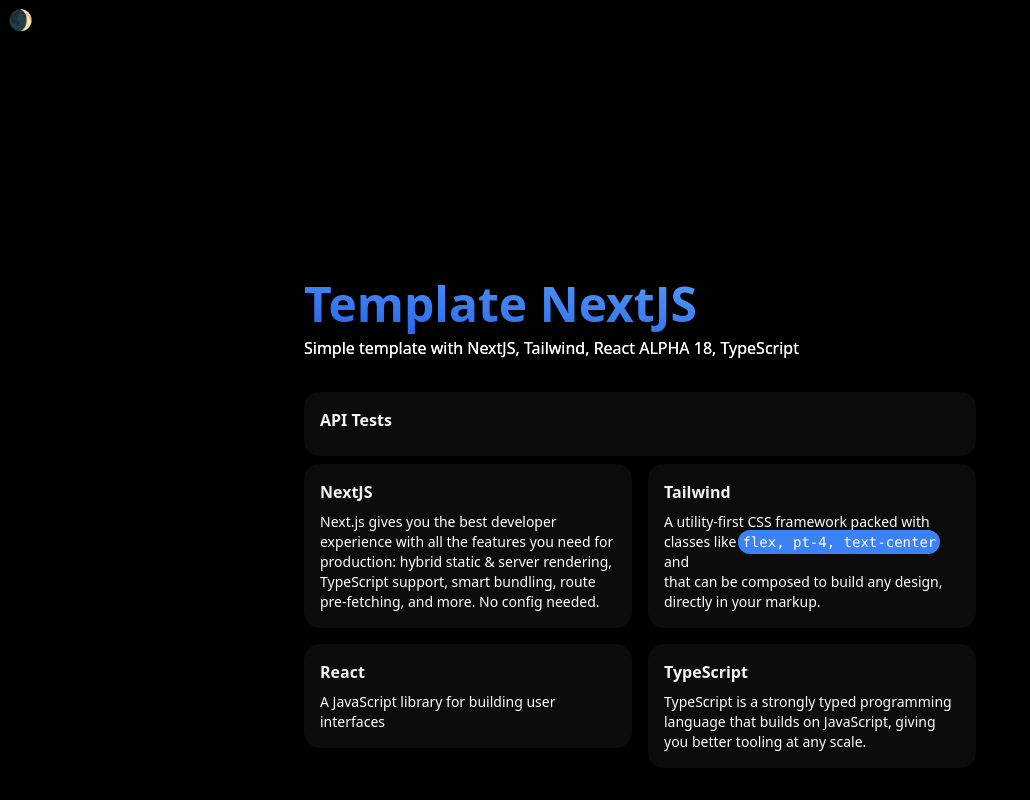
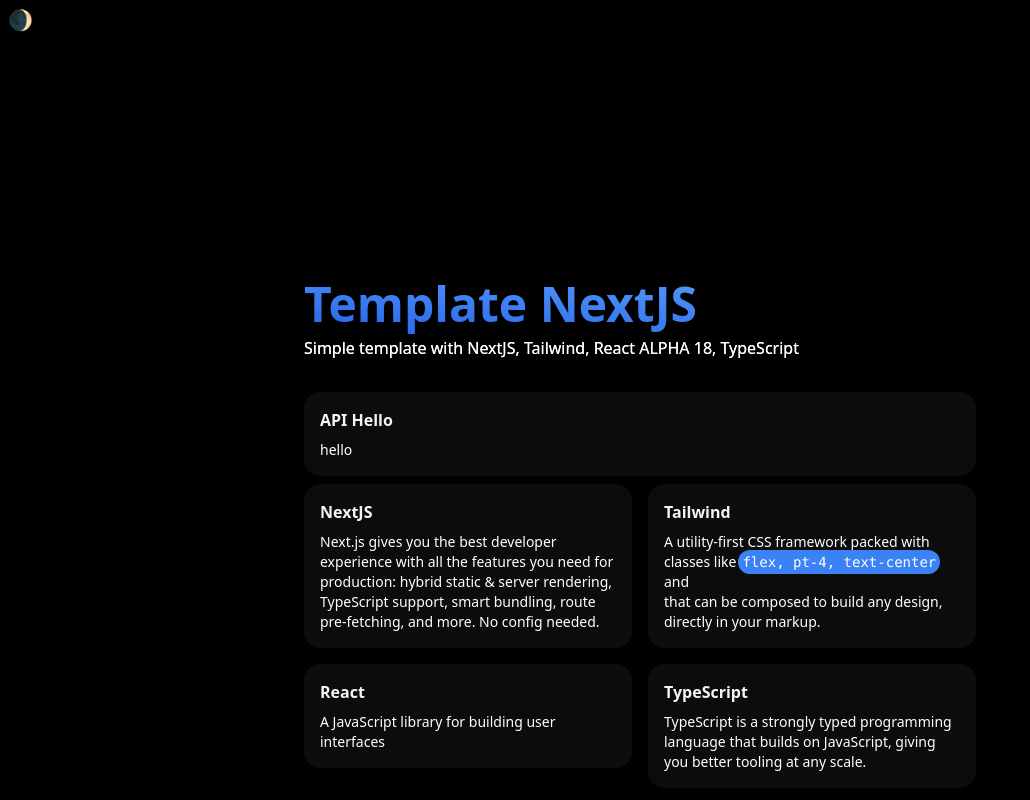
Before and after one commit to amineohn/next-template, a Next.js app: page / in a window 1280 px wide. Shown: the top 800 px of the page, without its empty margins (0-1030 px from the left). Built offline with nearby package versions, Linux system fonts and the light colour scheme.

Commit message:
add types for example, working properly api calls with swr.

```diff
--- /dev/null
+++ b/libs/fetcher.ts
@@ -0,0 +1,7 @@
+export default async function fetcher<JSON = any>(
+  input: RequestInfo,
+  init?: RequestInit
+): Promise<JSON> {
+  const res = await fetch(input, init);
+  return res.json();
+}
--- /dev/null
+++ b/libs/types.ts
@@ -0,0 +1,3 @@
+export type Example = {
+  name: string;
+};
--- a/pages/_app.tsx
+++ b/pages/_app.tsx
@@ -3,7 +3,7 @@
 import ReactDOM from "react-dom";
 import React from "react";
 import { ThemeProvider } from "next-themes";
-import ToggleTheme from "../components/toggleTheme";
+import ToggleTheme from "../components/ToggleTheme";
 
 function MyApp({ Component, pageProps }: AppProps) {
   if (typeof window !== "undefined") {
--- a/pages/api/example.ts
+++ b/pages/api/example.ts
@@ -10,5 +10,5 @@
   res: NextApiResponse<Data>,
   han: NextApiHandler<NextApiHandler>
 ) {
-  res.status(200).json({ name: "hello motherfucker" });
+  res.status(200).json({ name: "hello" });
 }
--- a/pages/index.tsx
+++ b/pages/index.tsx
@@ -1,9 +1,12 @@
 import type { NextPage } from "next";
 import React from "react";
 import useSWR from "swr";
+import fetcher from "../libs/fetcher";
+import { Example } from "../libs/types";
 
 const Home: NextPage = () => {
-  const { data } = useSWR(`/api/example`);
+  const { data } = useSWR<Example>(`/api/example`, fetcher);
+
   return (
     <>
       <div className="flex flex-col justify-center px-8 my-60 overflow-hidden">
@@ -20,9 +23,39 @@
             </div>
             <div className="w-full overflow-hidden metric-card max-w-72 bg-gray-100 dark:bg-gray-900 bg-opacity-50 dark:bg-opacity-50 md:bg-opacity-100 rounded-2xl p-4">
               <div className="flex items-center font-bold text-gray-900 dark:text-gray-100">
-                API Tests
+                API Hello
               </div>
-              <p className="mt-2 text-sm font-medium text-gray-800 spacing-sm dark:text-white"></p>
+              <p className="mt-2 text-sm font-medium text-gray-800 spacing-sm dark:text-white">
+                {data ? (
+                  data.name
+                ) : (
+                  <>
+                    <div className="flex space-x-1">
+                      <svg
+                        className="animate-spin h-5 w-5 text-gray-900 dark:text-gray-100"
+                        xmlns="http://www.w3.org/2000/svg"
+                        fill="none"
+                        viewBox="0 0 24 24"
+                      >
+                        <circle
+                          className="opacity-25"
+                          cx="12"
+                          cy="12"
+                          r="10"
+                          stroke="currentColor"
+                          strokeWidth="4"
+                        />
+                        <path
+                          className="opacity-75"
+                          fill="currentColor"
+                          d="M4 12a8 8 0 018-8V0C5.373 0 0 5.373 0 12h4zm2 5.291A7.962 7.962 0 014 12H0c0 3.042 1.135 5.824 3 7.938l3-2.647z"
+                        />
+                      </svg>
+                      <span>loading..</span>
+                    </div>
+                  </>
+                )}
+              </p>
             </div>
             <div className="flex flex-col w-full overflow-y-scroll h-96">
               <div className="grid w-full grid-cols-1 gap-4 my-2 sm:grid-cols-2">
```
